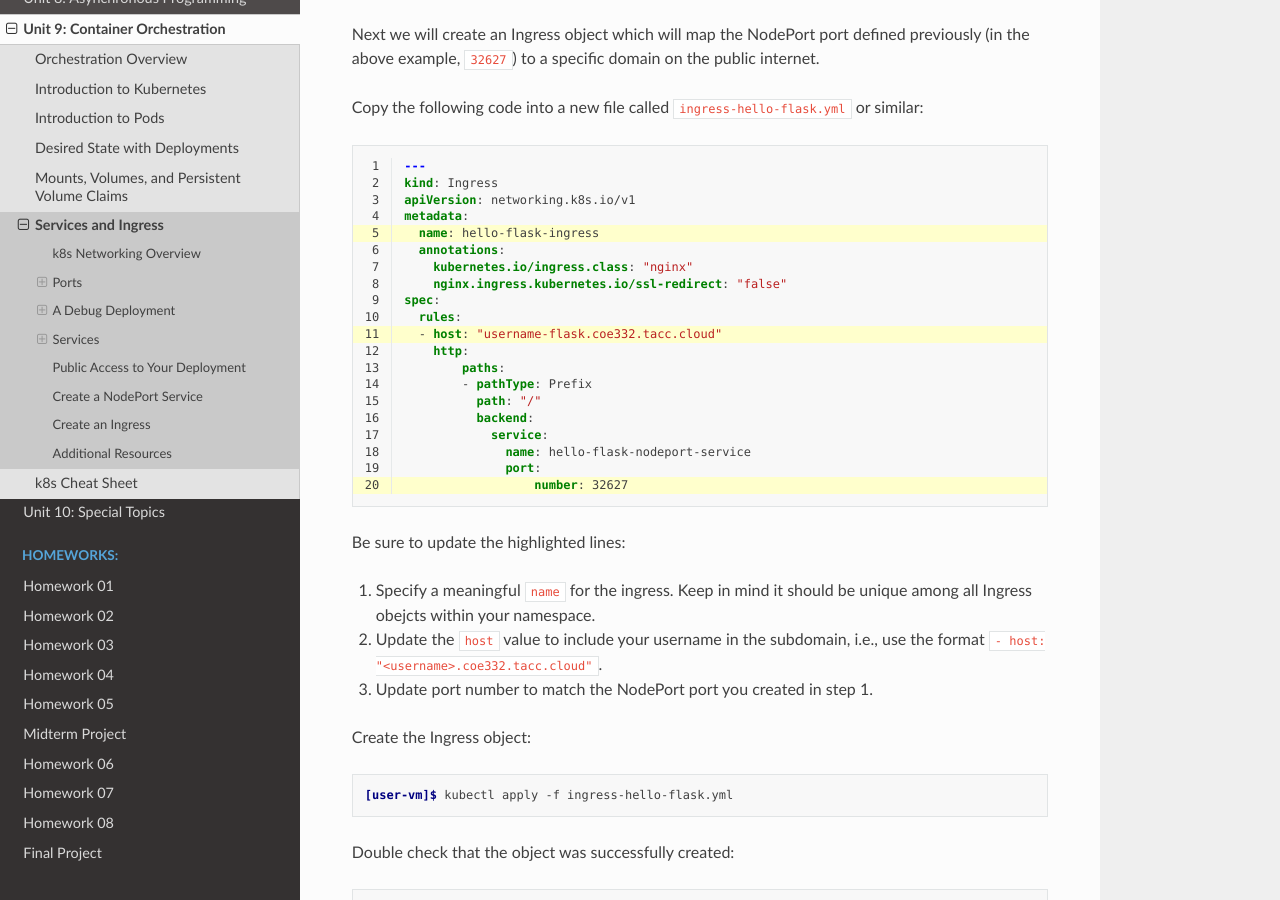
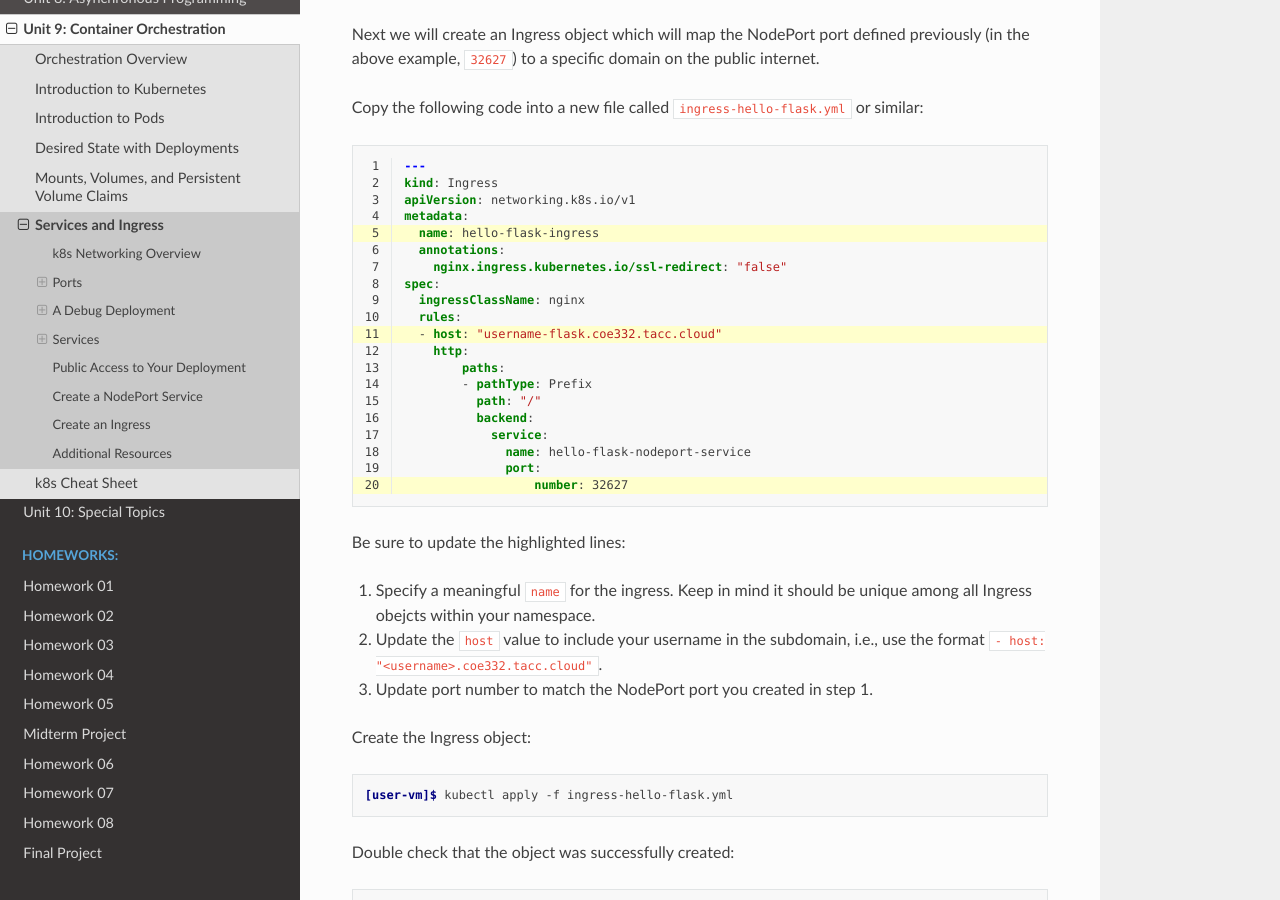
Before and after one commit to TACC/coe-332-sp24, a Sphinx documentation site: the page built from docs/unit09/services.rst, in a window 1280 px wide and 900 px high, scrolled down 8647 px. Built offline with Sphinx 7.4.7 and the Read the Docs theme 2.0.0, drawn with Linux system fonts in a browser that asks for light colours.

Commit message:
minor change to ingress file

```diff
--- a/docs/unit09/services.rst
+++ b/docs/unit09/services.rst
@@ -443,9 +443,9 @@ Copy the following code into a new file called ``ingress-hello-flask.yml`` or si
    metadata:
      name: hello-flask-ingress
      annotations:
-       kubernetes.io/ingress.class: "nginx"
        nginx.ingress.kubernetes.io/ssl-redirect: "false"
    spec:
+     ingressClassName: nginx
      rules:
      - host: "username-flask.coe332.tacc.cloud"
        http:
```
